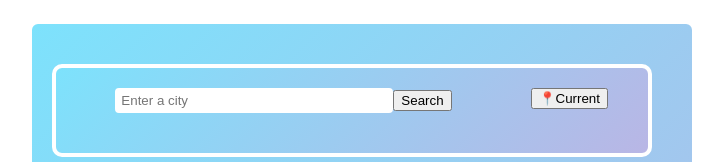
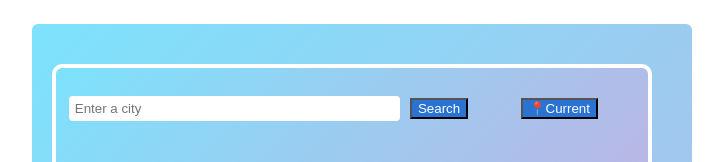
Before and after one commit to samanthaoria/weather-react, a React (Create React App) app: page / in a window 1280 px wide. Shown: the top 162 px of the page, without its empty margins (278-1001 px from the left). Built offline with nearby package versions, Linux system fonts and the light colour scheme.

Commit message:
fixing buttons

```diff
--- a/src/components/city-input/CityInput.css
+++ b/src/components/city-input/CityInput.css
@@ -1,5 +1,5 @@
 .city-input {
-  width: 50%;
+  width: 60%;
   display: inline-block;
   margin-left: -40px;
   border: 4px solid #fff;
--- a/src/components/current-button/CurrentButton.css
+++ b/src/components/current-button/CurrentButton.css
@@ -1,4 +1,12 @@
 .current-button {
   float: right;
   display: block;
+  margin: 10px;
+  background-color: #2a73d3;
+  color: #fff;
 }
+
+.current-button:hover {
+  color: #fff;
+  background-color: #057bfe;
+}
--- a/src/index.css
+++ b/src/index.css
@@ -36,18 +36,9 @@ h2 {
 }
 
 .btn-primary {
-  margin: 0;
-}
-
-.btn-current {
-  margin: 0;
+  margin: 10px;
+  color: #fff;
   background-color: #2a73d3;
-  color: #fff;
-}
-
-.btn-current:hover {
-  color: #fff;
-  background-color: #057bfe;
 }
 
 .degrees-currentdaytogether {
```
